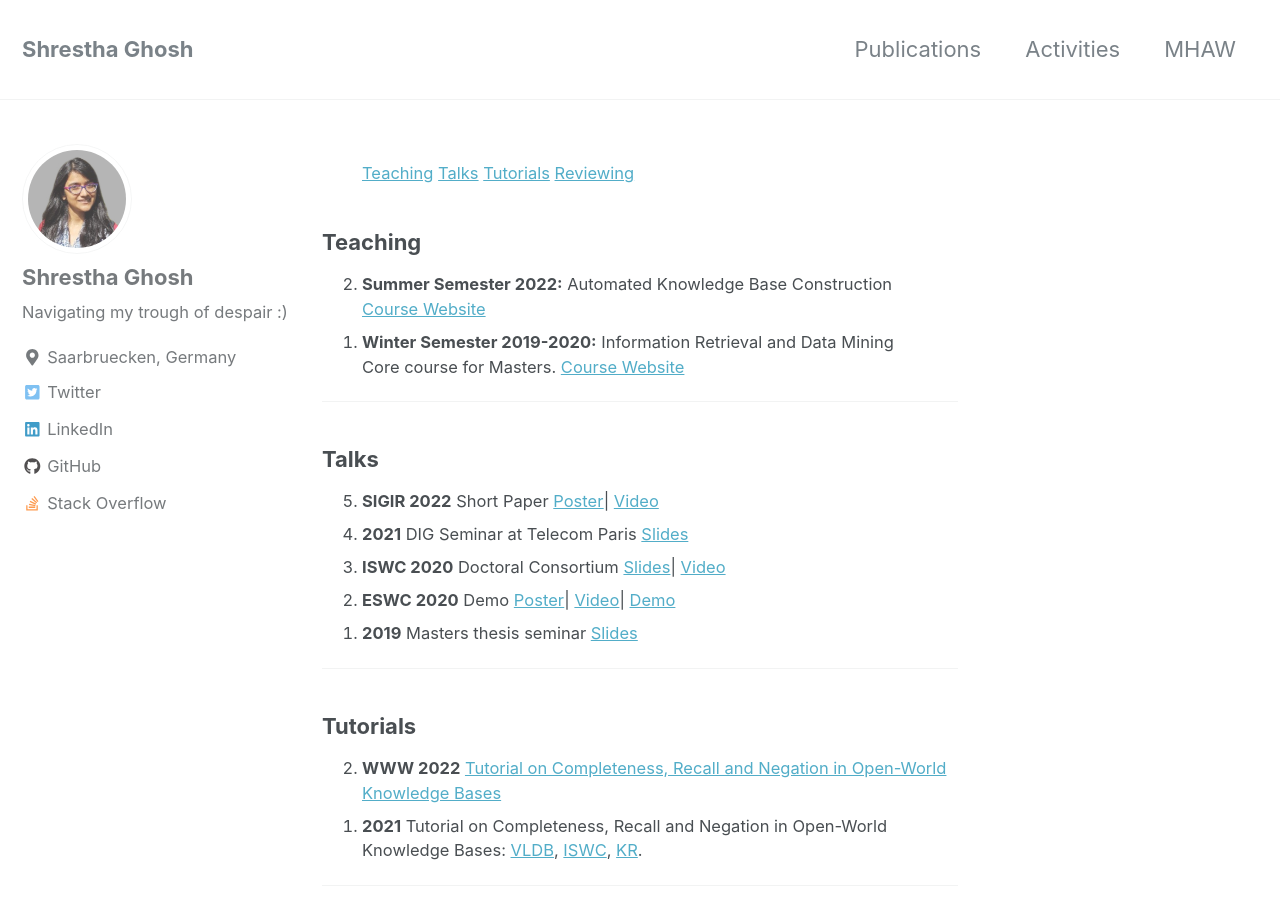
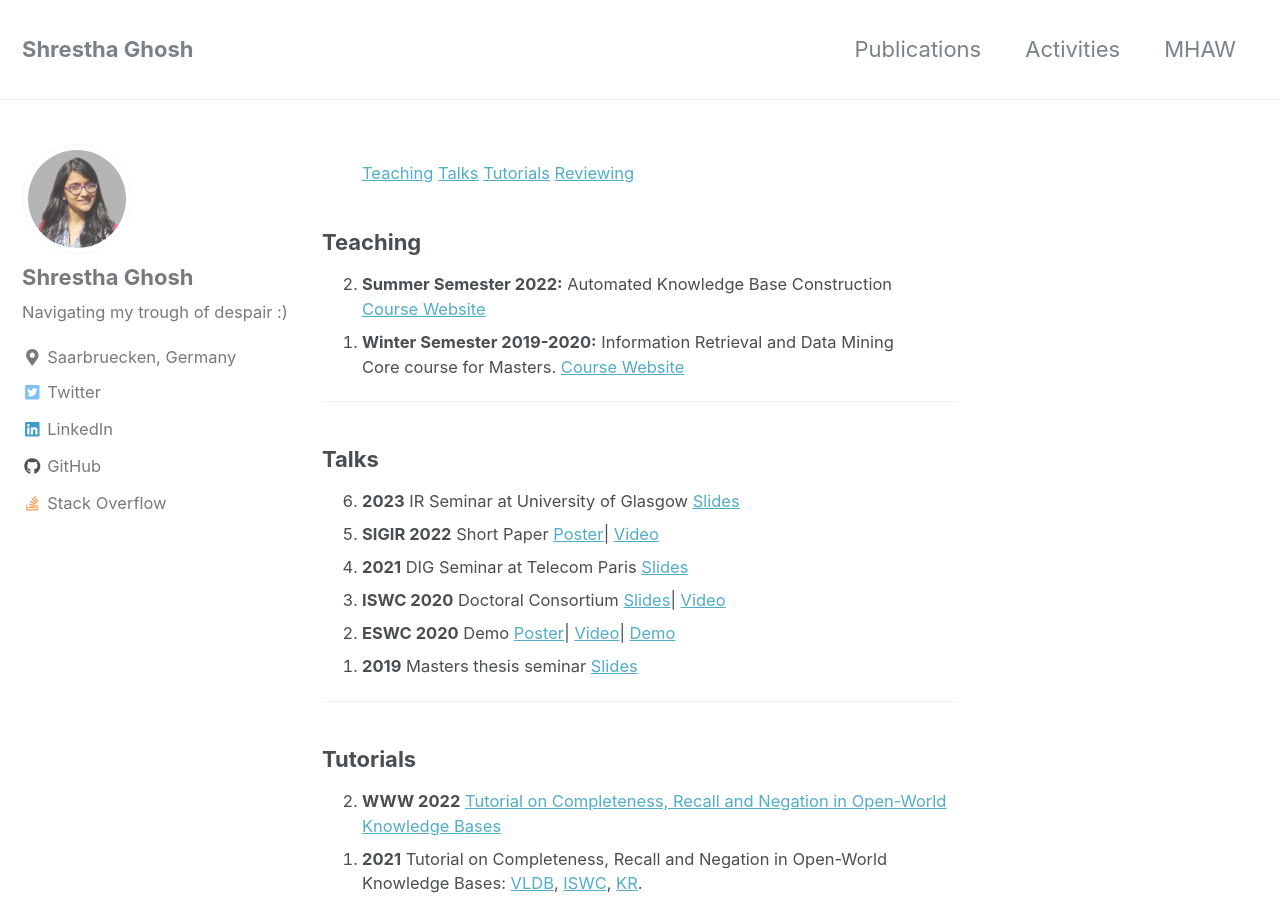
Before and after one commit to ghoshs/ghoshs.github.io, a Jekyll site: the page built from _pages/activities.md, in a window 1280 px wide and 900 px high. Built offline with Jekyll 4.4.1, drawn with Linux system fonts in a browser that asks for light colours; nearby versions of some CDN libraries.

Commit message:
Update activities.md
update talks

```diff
--- a/_pages/activities.md
+++ b/_pages/activities.md
@@ -27,6 +27,10 @@
 
 <h3 id="talks">Talks</h3>
 <ol reversed class="small">
+	<li>
+		<strong>2023</strong> IR Seminar at University of Glasgow
+		<a href="https://docs.google.com/presentation/d/11lycJDr44rX1nZxDT4FBHEasdMstCbR5DT1aXbVRm8Y/edit?usp=sharing">Slides</a>
+	</li>
 	<li>
 		<strong>SIGIR 2022</strong> Short Paper
 		<a href="/files/SIGIR_2022.pdf">Poster</a>|
```
